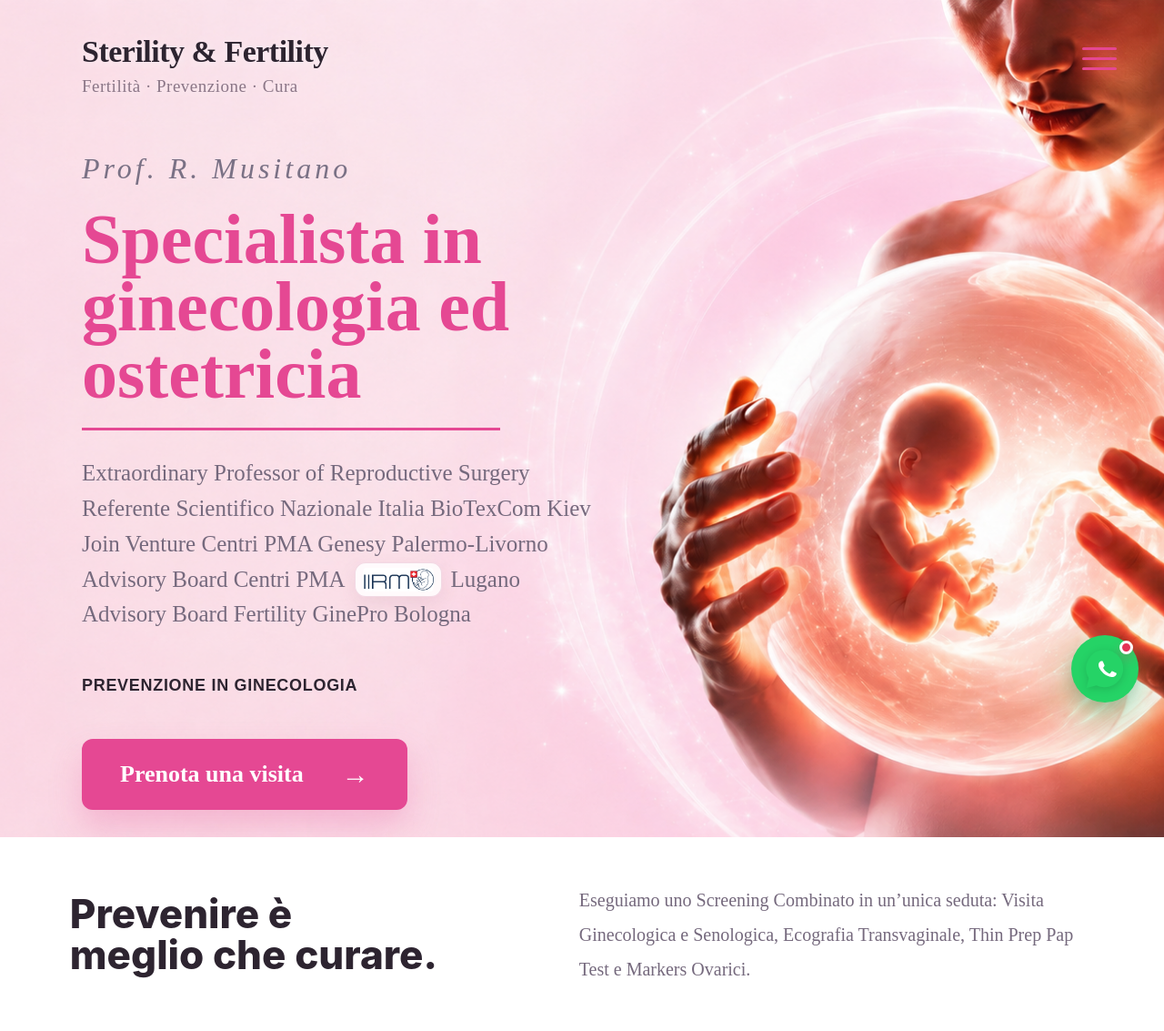
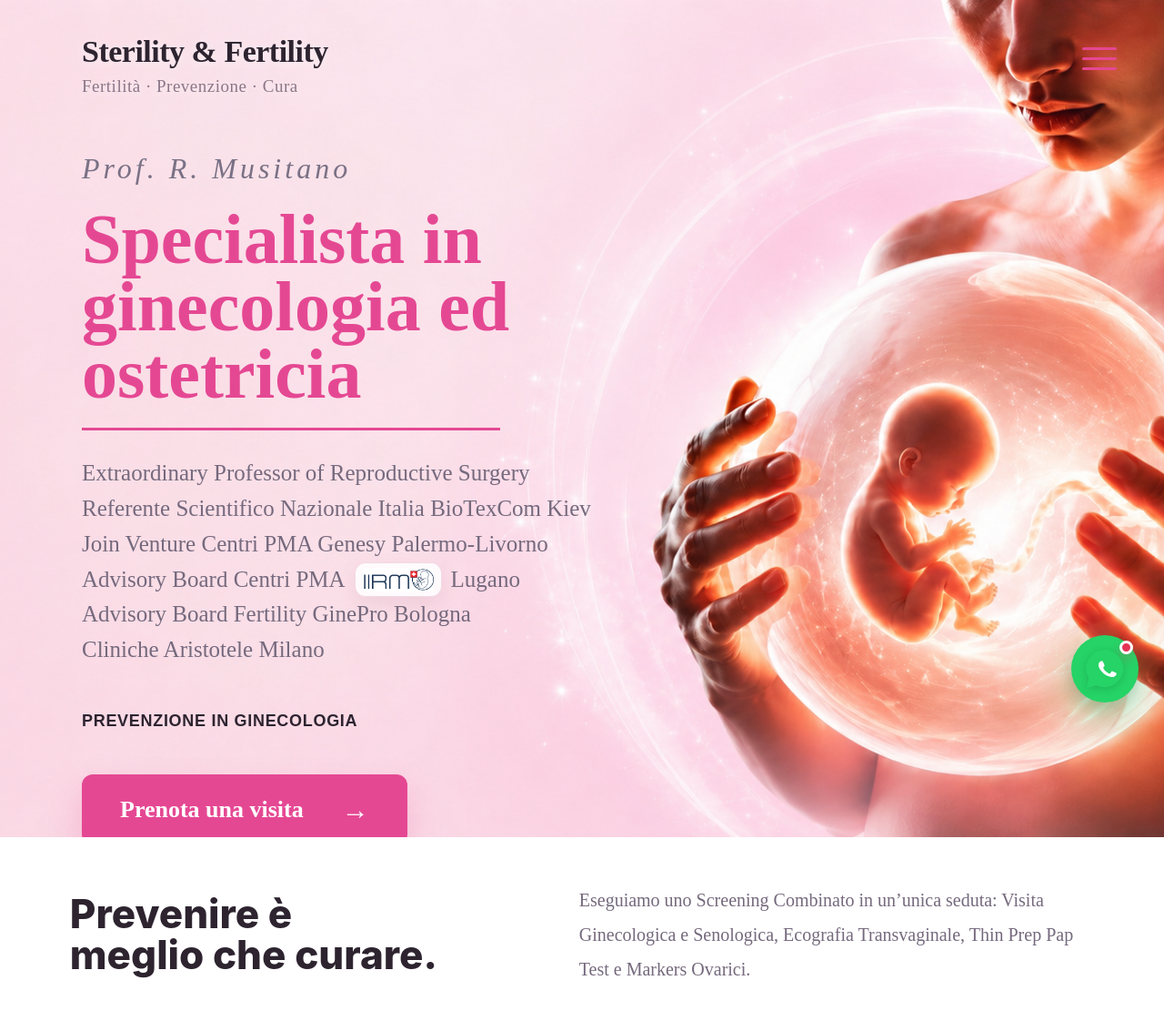
Before and after one commit to alvise-cloud/sito-musitano, a Flask app: page / in a window 1280 px wide. Shown: the top 1133 px of the page at 91% size. Run offline with Flask 3, Linux system fonts and the light colour scheme.

Commit message:
Add Cliniche Aristotele Milano credential

```diff
--- a/templates/home.html
+++ b/templates/home.html
@@ -20,6 +20,7 @@
             <p>Join Venture Centri PMA Genesy Palermo-Livorno</p>
             <p class="credential-logo-line">Advisory Board Centri PMA <img src="{{ url_for('static', filename='img/logo_iirm.png') }}" alt="IIRM" class="iirm-logo-inline"> Lugano</p>
             <p>Advisory Board Fertility GinePro Bologna</p>
+            <p>Cliniche Aristotele Milano</p>
         </div>
 
         <p class="hero-label">PREVENZIONE IN GINECOLOGIA</p>
```
